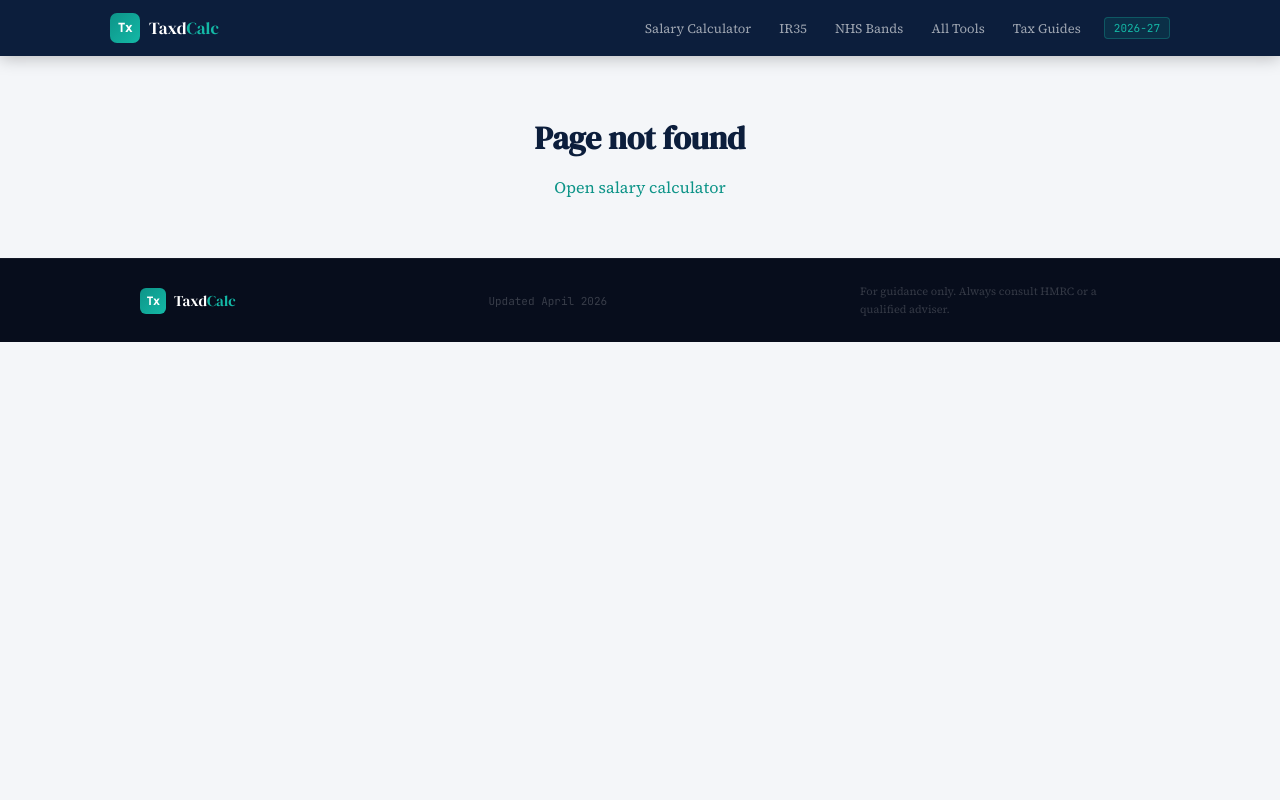
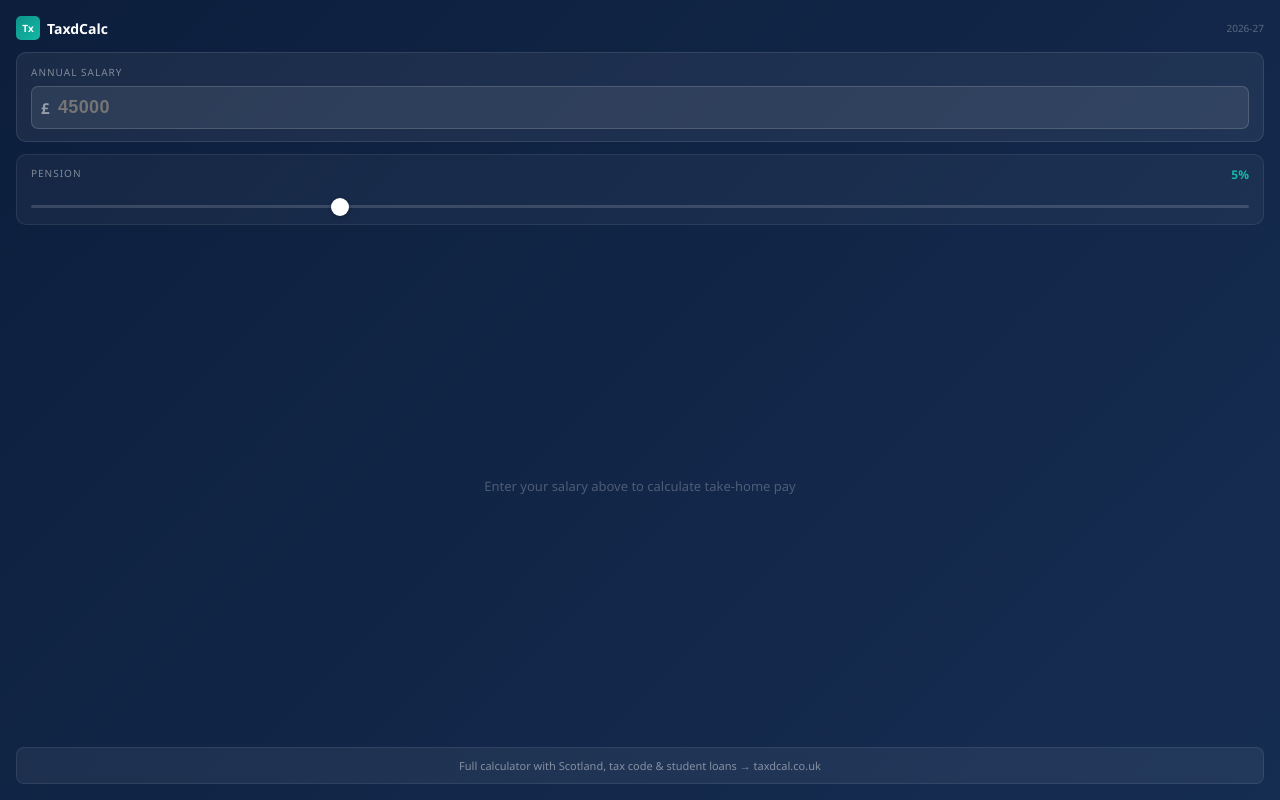
Before and after one commit to abukt/Taxdcalc, a Next.js app: page /embed in a window 1280 px wide. Built offline with nearby package versions, Linux system fonts and the light colour scheme.

Commit message:
Create page.jsx

```diff
--- /dev/null
+++ b/app/embed/page.jsx
@@ -0,0 +1,139 @@
+'use client';
+import { useState, useEffect, useRef } from 'react';
+
+// ── Embeddable TaxdCalc Widget ────────────────────────────────────────────────
+// Usage: <iframe src="https://taxdcal.co.uk/embed" width="280" height="480"
+//          style="border:none;border-radius:12px;" title="UK Salary Calculator">
+//        </iframe>
+//
+// Also available with pre-filled salary:
+// <iframe src="https://taxdcal.co.uk/embed?salary=45000" ...>
+
+function calcIT(g,p=0){const ti=Math.max(0,g-p);let pa=12570;if(ti>100000)pa=Math.max(0,12570-(ti-100000)/2);const tx=Math.max(0,ti-pa);const b1=Math.min(tx,37700),b2=Math.min(Math.max(0,tx-b1),74870),b3=Math.max(0,tx-b1-b2);return b1*0.20+b2*0.40+b3*0.45;}
+function calcNI(g){if(g<=12570)return 0;return(Math.min(g,50270)-12570)*0.08+Math.max(0,g-50270)*0.02;}
+function calc(g,p){const pen=g*(p/100),it=calcIT(g,pen),ni=calcNI(g),th=g-it-ni-pen;return{th,mo:th/12,it,ni,pen};}
+const fmt=n=>'\u00A3'+Math.round(n||0).toLocaleString('en-GB');
+const fmtD=n=>'\u00A3'+(n||0).toLocaleString('en-GB',{minimumFractionDigits:2,maximumFractionDigits:2});
+
+function AnimNum({val,f}){
+  const fn=f||fmt;
+  const[d,setD]=useState(val);
+  const p=useRef(val);
+  useEffect(()=>{
+    const s=p.current,e=val,diff=e-s;
+    if(Math.abs(diff)<1){setD(e);p.current=e;return;}
+    const dur=300,t0=performance.now();let raf;
+    const step=now=>{const t=Math.min(1,(now-t0)/dur),ease=t<0.5?2*t*t:-1+(4-2*t)*t;setD(s+diff*ease);if(t<1)raf=requestAnimationFrame(step);else{setD(e);p.current=e;}};
+    raf=requestAnimationFrame(step);return()=>cancelAnimationFrame(raf);
+  },[val]);
+  return<span>{fn(d)}</span>;
+}
+
+export default function EmbedWidget(){
+  const[salary,setSalary]=useState('');
+  const[pension,setPension]=useState(5);
+  const[copied,setCopied]=useState(false);
+
+  // Read pre-filled salary from URL params
+  useEffect(()=>{
+    if(typeof window==='undefined')return;
+    const p=new URLSearchParams(window.location.search);
+    if(p.get('salary'))setSalary(p.get('salary'));
+  },[]);
+
+  const g=Math.max(0,Number(salary)||0);
+  const r=g>0?calc(g,pension):null;
+
+  const WS=`
+    *,*::before,*::after{box-sizing:border-box;margin:0;padding:0;}
+    body{background:#0C1E3C;margin:0;padding:0;font-family:'Segoe UI',system-ui,sans-serif;}
+    input[type=number]{-moz-appearance:textfield;}
+    input[type=number]::-webkit-inner-spin-button,input[type=number]::-webkit-outer-spin-button{-webkit-appearance:none;}
+    input[type=range]{-webkit-appearance:none;width:100%;height:3px;background:rgba(255,255,255,0.15);border-radius:2px;outline:none;}
+    input[type=range]::-webkit-slider-thumb{-webkit-appearance:none;width:18px;height:18px;border-radius:50%;background:white;box-shadow:0 1px 4px rgba(0,0,0,0.3);}
+    button{cursor:pointer;font-family:inherit;}
+    a{text-decoration:none;}
+  `;
+
+  return(
+    <>
+      <style>{WS}</style>
+      <div style={{background:'linear-gradient(135deg,#0C1E3C,#162d52)',minHeight:'100vh',padding:16,display:'flex',flexDirection:'column',gap:12}}>
+
+        {/* Header */}
+        <div style={{display:'flex',alignItems:'center',justifyContent:'space-between'}}>
+          <a href="https://taxdcal.co.uk" target="_blank" rel="noreferrer" style={{display:'flex',alignItems:'center',gap:7}}>
+            <div style={{width:24,height:24,background:'linear-gradient(135deg,#0D9488,#14B8A6)',borderRadius:5,display:'flex',alignItems:'center',justifyContent:'center'}}>
+              <span style={{color:'white',fontWeight:700,fontSize:10}}>Tx</span>
+            </div>
+            <span style={{color:'white',fontSize:14,fontWeight:700}}>TaxdCalc</span>
+          </a>
+          <span style={{fontSize:10,color:'rgba(255,255,255,0.3)'}}>2026-27</span>
+        </div>
+
+        {/* Salary input */}
+        <div style={{background:'rgba(255,255,255,0.06)',borderRadius:10,padding:'12px 14px',border:'1px solid rgba(255,255,255,0.1)'}}>
+          <div style={{fontSize:10,color:'rgba(255,255,255,0.45)',letterSpacing:'0.1em',textTransform:'uppercase',marginBottom:7}}>Annual Salary</div>
+          <div style={{position:'relative'}}>
+            <span style={{position:'absolute',left:10,top:'50%',transform:'translateY(-50%)',color:'rgba(255,255,255,0.5)',fontSize:15,fontWeight:700}}>£</span>
+            <input type="number" inputMode="decimal" value={salary} placeholder="45000"
+              onChange={e=>setSalary(e.target.value)}
+              style={{width:'100%',padding:'10px 12px 10px 26px',background:'rgba(255,255,255,0.08)',border:'1.5px solid rgba(255,255,255,0.15)',borderRadius:7,fontSize:18,fontWeight:700,color:'white',outline:'none',letterSpacing:'0.02em'}}
+              onFocus={e=>e.target.style.borderColor='#14B8A6'}
+              onBlur={e=>e.target.style.borderColor='rgba(255,255,255,0.15)'}/>
+          </div>
+        </div>
+
+        {/* Pension slider */}
+        <div style={{background:'rgba(255,255,255,0.04)',borderRadius:10,padding:'11px 14px',border:'1px solid rgba(255,255,255,0.08)'}}>
+          <div style={{display:'flex',justifyContent:'space-between',marginBottom:8}}>
+            <span style={{fontSize:10,color:'rgba(255,255,255,0.45)',letterSpacing:'0.1em',textTransform:'uppercase'}}>Pension</span>
+            <span style={{fontSize:12,color:'#14B8A6',fontWeight:700}}>{pension}%</span>
+          </div>
+          <input type="range" min={0} max={20} step={0.5} value={pension} onChange={e=>setPension(Number(e.target.value))}/>
+        </div>
+
+        {/* Result */}
+        {r?(
+          <>
+            <div style={{background:'rgba(13,148,136,0.15)',borderRadius:12,padding:'16px 14px',border:'1px solid rgba(20,184,166,0.25)',textAlign:'center'}}>
+              <div style={{fontSize:10,color:'rgba(255,255,255,0.4)',letterSpacing:'0.12em',textTransform:'uppercase',marginBottom:6}}>Annual Take-Home</div>
+              <div style={{fontSize:34,fontWeight:800,color:'#14B8A6',lineHeight:1,letterSpacing:'-0.02em'}}>
+                <AnimNum val={r.th}/>
+              </div>
+              <div style={{fontSize:13,color:'rgba(255,255,255,0.5)',marginTop:5}}>
+                <AnimNum val={r.mo} f={fmtD}/> per month
+              </div>
+            </div>
+
+            {/* Mini breakdown */}
+            <div style={{display:'flex',flexDirection:'column',gap:6}}>
+              {[['Income Tax',r.it,'#F87171'],['Nat. Insurance',r.ni,'#FCA5A5'],r.pen>0?['Pension',r.pen,'#34D399']:null].filter(Boolean).map(([l,v,cl])=>(
+                <div key={l} style={{display:'flex',justifyContent:'space-between',alignItems:'center',padding:'8px 12px',background:'rgba(255,255,255,0.04)',borderRadius:7}}>
+                  <span style={{fontSize:12,color:'rgba(255,255,255,0.55)'}}>{l}</span>
+                  <span style={{fontSize:12,fontWeight:700,color:cl}}>-{fmt(v)}</span>
+                </div>
+              ))}
+            </div>
+
+            {/* Progress bar */}
+            <div style={{height:4,background:'rgba(255,255,255,0.08)',borderRadius:2,overflow:'hidden'}}>
+              <div style={{width:`${(r.th/g*100).toFixed(1)}%`,height:'100%',background:'linear-gradient(90deg,#0D9488,#14B8A6)',transition:'width 0.4s ease'}}/>
+            </div>
+            <div style={{fontSize:11,color:'rgba(255,255,255,0.35)',textAlign:'center'}}>{(r.th/g*100).toFixed(1)}% of gross salary kept</div>
+          </>
+        ):(
+          <div style={{flex:1,display:'flex',alignItems:'center',justifyContent:'center',color:'rgba(255,255,255,0.25)',fontSize:13,textAlign:'center',padding:'20px 0'}}>
+            Enter your salary above to calculate take-home pay
+          </div>
+        )}
+
+        {/* Footer CTA */}
+        <a href={`https://taxdcal.co.uk${g>0?`?salary=${g}&pension=${pension}`:''}`} target="_blank" rel="noreferrer"
+          style={{display:'block',textAlign:'center',padding:'10px',background:'rgba(255,255,255,0.06)',borderRadius:8,border:'1px solid rgba(255,255,255,0.08)',color:'rgba(255,255,255,0.45)',fontSize:11}}>
+          Full calculator with Scotland, tax code & student loans → taxdcal.co.uk
+        </a>
+      </div>
+    </>
+  );
+}
```
